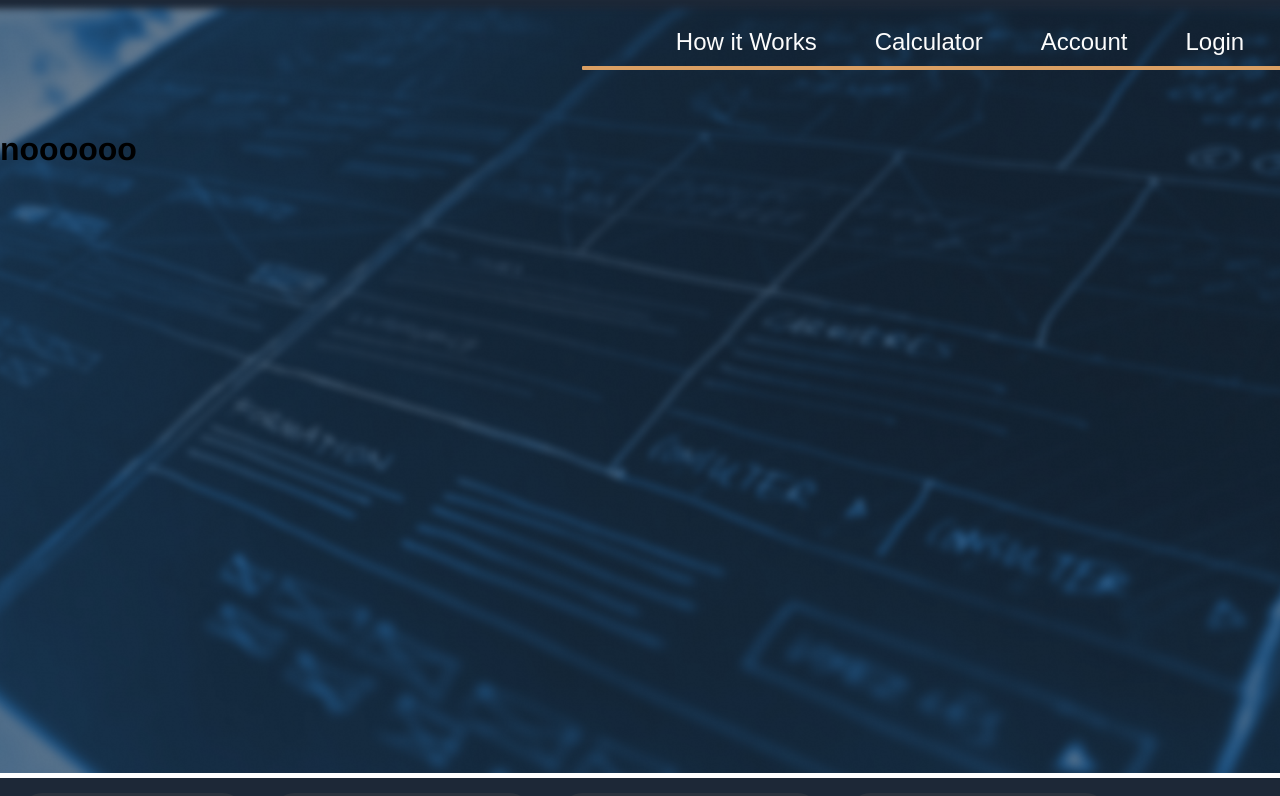
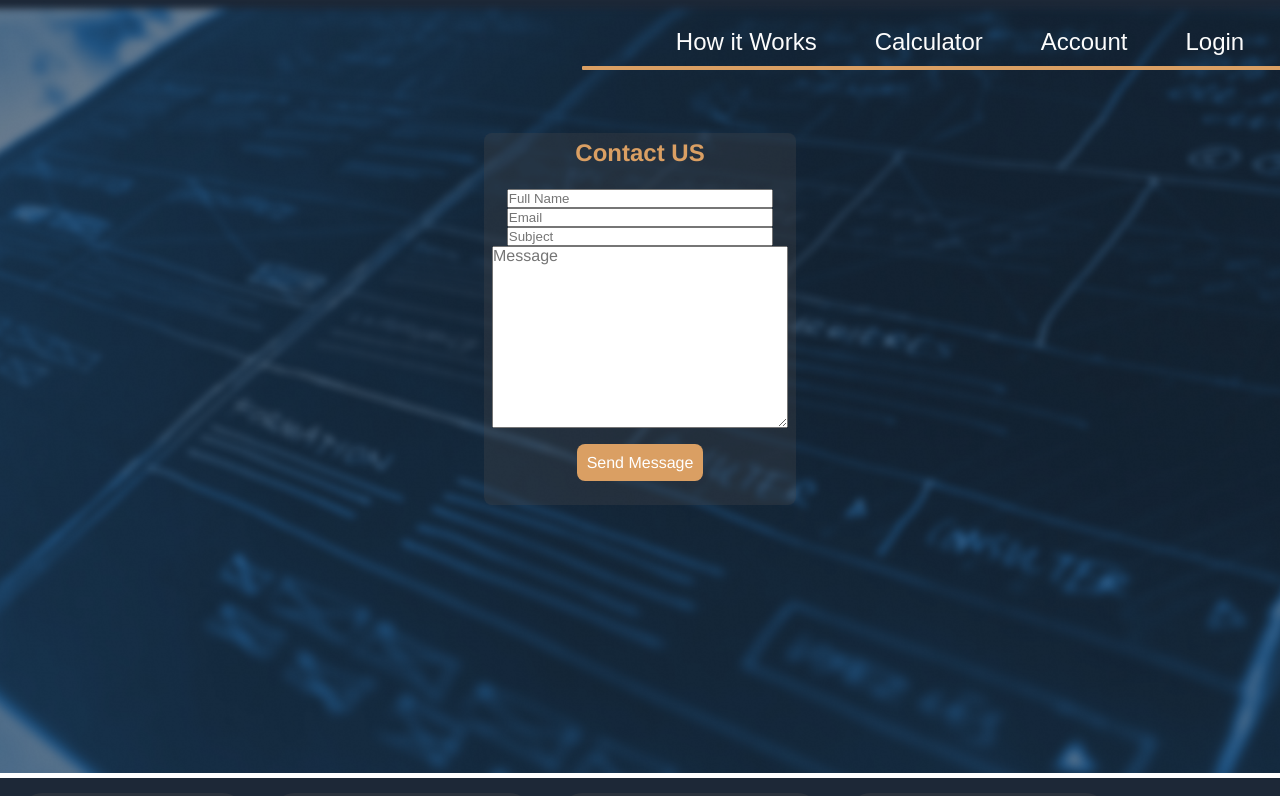
Before and after one commit to mbussert/shaw-ppc, a React (Create React App) app in the folder client/: page /Contact in a window 1280 px wide. Shown: the top 796 px of the page. Built offline with nearby package versions, Linux system fonts and the light colour scheme; grey boxes are pictures that could not be loaded.

Commit message:
Form set up

```diff
--- a/client/src/assets/scss/components/_contactform.scss
+++ b/client/src/assets/scss/components/_contactform.scss
@@ -0,0 +1,51 @@
+.contact-form-container {
+    // max-width: 90%;
+    display: flex;
+    flex-direction: column;
+    align-items: center;
+    align-content: center;
+    justify-content: center;
+}
+
+.contact-form {
+    // min-width: 90%;
+    display: flex;
+    flex-direction: column;
+    align-items: center;
+    align-content: center;
+    justify-content: center;
+    background-color: $grayDark;
+    border-radius: .5em;
+    padding: .5em .5em .5em .5em;
+}
+
+.contact-form-text {
+    color: $orange;
+    font-size: 1.5em;
+    margin: 0 0 1em 0;
+}
+
+.contact-form-name {
+    min-width: 90%;
+}
+
+.contact-form-email {
+    min-width: 90%;
+}
+
+.contact-form-subject {
+    min-width: 90%;
+}
+
+.contact-form-message {
+    min-width: 90%;
+}
+
+.contact-form-submit {
+    color: white;
+    background-color: $orange;
+    border: none;
+    border-radius: 0.5em;
+    margin: 1em 1em 1em 1em;
+    padding: .6em;
+}
--- a/client/src/assets/scss/main.css
+++ b/client/src/assets/scss/main.css
@@ -361,6 +361,56 @@ nav .line {
   padding: 1em;
 }
 
+.contact-form-container {
+  display: flex;
+  flex-direction: column;
+  align-items: center;
+  align-content: center;
+  justify-content: center;
+}
+
+.contact-form {
+  display: flex;
+  flex-direction: column;
+  align-items: center;
+  align-content: center;
+  justify-content: center;
+  background-color: #47484950;
+  border-radius: 0.5em;
+  padding: 0.5em 0.5em 0.5em 0.5em;
+}
+
+.contact-form-text {
+  color: #da9f63;
+  font-size: 1.5em;
+  margin: 0 0 1em 0;
+}
+
+.contact-form-name {
+  min-width: 90%;
+}
+
+.contact-form-email {
+  min-width: 90%;
+}
+
+.contact-form-subject {
+  min-width: 90%;
+}
+
+.contact-form-message {
+  min-width: 90%;
+}
+
+.contact-form-submit {
+  color: white;
+  background-color: #da9f63;
+  border: none;
+  border-radius: 0.5em;
+  margin: 1em 1em 1em 1em;
+  padding: 0.6em;
+}
+
 .modal-1 {
   background-color: #1D2837;
   max-width: 75%;
--- a/client/src/components/ContactForm/ContactForm.js
+++ b/client/src/components/ContactForm/ContactForm.js
@@ -1,7 +1,42 @@
+import React from 'react';
+
 function ContactForm() {
     return (
-        <div>
-            <h1>noooooo</h1>
+        <div className="contact-form-container">
+            <form className="contact-form">
+                <h2 className="contact-form-text">Contact US</h2>
+                <input
+                    type="text"
+                    name="fullName"
+                    placeholder="Full Name"
+                    className="contact-form-name"
+                />
+                <input
+                    type="email"
+                    name="email"
+                    placeholder="Email"
+                    className="contact-form-email"
+                />
+                <input
+                    type="text"
+                    name="subject"
+                    placeholder="Subject"
+                    className="contact-form-subject"
+                />
+                <textarea
+                    name="message"
+                    placeholder="Message"
+                    className="contact-form-message"
+                    cols="30"
+                    rows="10"
+                    ></textarea>
+                <button
+                    type="submit"
+                    className="contact-form-submit"
+                >Send Message</button>
+
+            </form>
+
         </div>
     )
 }
```
Also changed, not shown: 1 other file (tests, documents, lock files or other folders).
